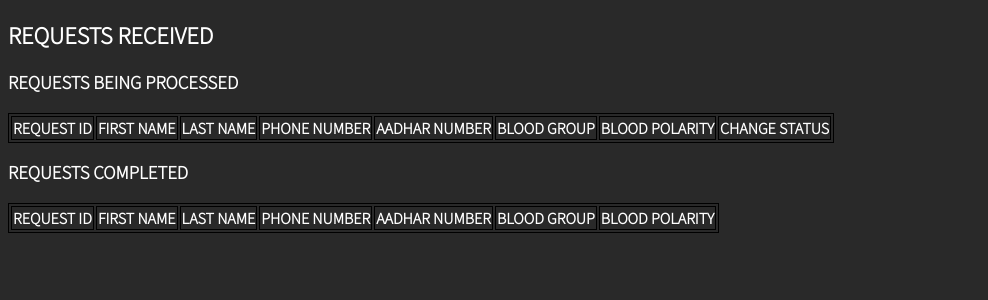
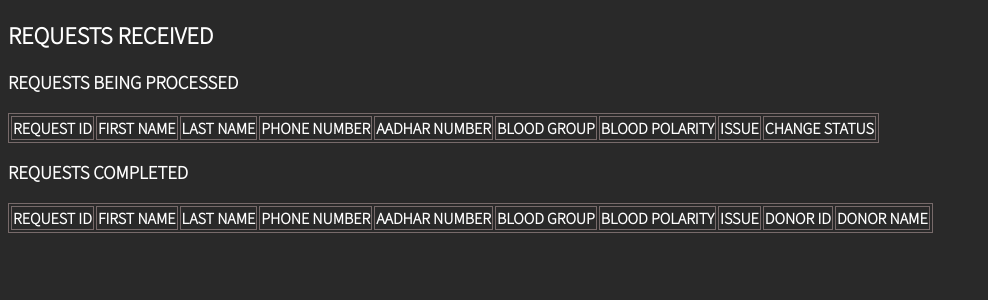
Before and after one commit to RapidCompiler/Blood-Bank-Management-System, a Flask app: page /view_request in a window 1280 px wide. Shown: the top 300 px of the page, without its empty margins (0-988 px from the left). Run offline with Flask 2, Linux system fonts and the light colour scheme; data that the repository does not hold is empty.

Commit message:
Changed view request filter. Updated SQL queries.

```diff
--- a/app.py
+++ b/app.py
@@ -83,29 +83,29 @@ def view_request():
 
     if request.method == "POST":
         # query to change the status of request to COMPLETED
-        print(request.form.get('request_id'), request.form.get('donor'), request.form.get('hospital'))
-        query = f"update request set req_status = 'COMPLETED', hosp_id = '{request.form.get('hospital')}', donor_id = {request.form.get('donor')} where id = {request.form.get('request_id')}"
+        print(request.form.get('request_id'), request.form.get('donor'), session.get('hospital_id', None))
+        query = f"update request set req_status = 'COMPLETED', hosp_id = '{session.get('hospital_id', None)}', donor_id = {request.form.get('donor')} where id = {request.form.get('request_id')}"
         print(query)
         cursor.execute(query)
         conn.commit()
 
-    query = f"select request.id, first_name, last_name, phone, aadhar_id, blood_group, blood_polarity from request left join request_verification on request.v_id=request_verification.v_id where req_status = 'PROCESSING';"
+    hosp_id = session.get('hospital_id', None)
+    print(hosp_id)
+
+    query = f"select request.id, first_name, last_name, phone, aadhar_id, blood_group, blood_polarity, issue from request left join request_verification on request.v_id=request_verification.v_id where req_status = 'PROCESSING' and hosp_id = {hosp_id};"
     cursor.execute(query)
     processing = cursor.fetchall()
 
-    query = f"select request.id, first_name, last_name, phone, aadhar_id, blood_group, blood_polarity, donor_id from request left join request_verification on request.v_id=request_verification.v_id where req_status = 'COMPLETED';"
+    query = f"select request.id, request_verification.first_name, request_verification.last_name, request.phone, request_verification.aadhar_id, request.blood_group, request.blood_polarity, request.issue, request.donor_id, donor_verification.first_name from request left join request_verification on request.v_id=request_verification.v_id left join donor on request.donor_id = donor.id left join donor_verification on donor.v_id = donor_verification.v_id where req_status = 'COMPLETED' and hosp_id = {hosp_id};"
     cursor.execute(query)
     completed = cursor.fetchall()
+    print(completed)
 
     query = f"select donor.id, first_name, last_name from donor left join donor_verification on donor.v_id=donor_verification.v_id"
     cursor.execute(query)
     donors = cursor.fetchall()
 
-    query = f"select hospital_table.id,hosp_name,locality_name from hospital_table left join locality on hospital_table.hosp_locality = locality.id;"
-    cursor.execute(query)
-    hospitals = cursor.fetchall()
-
-    requests={"processing": processing, "completed": completed, "donors": donors, "hospitals": hospitals}
+    requests={"processing": processing, "completed": completed, "donors": donors}
     print(requests)
     return render_template('request-view.html', requests=requests)
 
@@ -295,7 +295,7 @@ def login_page(user):
 def login(user):
     userid = request.form.get("userid")
     password = request.form.get("password")
-    query = f"select * from {user}_table where id = '{userid}'"
+    query = f"select * from {user}_table where id = {userid}"
     print(query)
     cursor.execute(query)
     results = cursor.fetchall()
@@ -308,7 +308,6 @@ def login(user):
         if pwhash == results[-1][-2]:
             session[f"{user}_logged_in"] = True
             session[f"{user}_id"] = userid
-            session[f"{user}_name"] = results[-1][-3]
             session.pop(f"{user}_login_error", None)
             print('came here')
             return redirect(f'/{user}')
@@ -323,7 +322,6 @@ def logout(user):
     print(session.get('hospital_logged_in', None), session.get('hospital_id', None), session.get('hospital_name', None))
     session.pop(f'{user}_logged_in', None)
     session.pop(f"{user}_id", None)
-    session.pop(f"{user}_name", None)
     print(session.get('hospital_logged_in', None), session.get('hospital_id', None), session.get('hospital_name', None))
     return redirect(url_for('index'))
 
--- a/templates/request-view.html
+++ b/templates/request-view.html
@@ -26,7 +26,7 @@
         }
 
         table, th, td {
-            border: 1px solid black;
+            border: 1px solid rgb(119, 106, 106);
         }
 
         /* Button used to open the contact form - fixed at the bottom of the page */
@@ -141,6 +141,7 @@
             <th>Aadhar Number</th>
             <th>Blood Group</th>
             <th>Blood Polarity</th>
+            <th>Issue</th>
             <th>change Status</th>
           </tr>
           {% for i in requests["processing"] %}
@@ -152,6 +153,7 @@
             <th>{{ i[4] }}</th>
             <th>{{ i[5] }}</th>
             <th>{{ '+' if i[6] == 1 else '-' }}</th>
+            <th>{{ i[7] }}</th>
             <th><button class="open-button" onclick="openForm('{{i[0]}}')">Complete </button></th>
           </tr>
           {% endfor %}
@@ -167,6 +169,9 @@
             <th>Aadhar Number</th>
             <th>Blood Group</th>
             <th>Blood Polarity</th>
+            <th>Issue</th>
+            <th>Donor ID</th>
+            <th>Donor Name</th>
           </tr>
           {% for i in requests["completed"] %}
           <tr>
@@ -177,6 +182,9 @@
             <th>{{ i[4] }}</th>
             <th>{{ i[5] }}</th>
             <th>{{ '+' if i[6] == 1 else '-' }}</th>
+            <th>{{ i[7] }}</th>
+            <th>{{ i[8] }}</th>
+            <th>{{ i[9] }}</th>
           </tr>
           {% endfor %}
         </table>
@@ -191,13 +199,6 @@
               <option value="" selected hidden disabled>Select a Donor</option>
               {% for donor in requests['donors']%}
               <option value="{{donor[0]}}">{{ donor[0] }} - {{ donor[1] }} {{ donor[2] }}</option>
-              {% endfor %}
-            </select>
-            <label for="hospital">Select hospital</label>
-            <select name="hospital" id="hospital" required>
-              <option value="" selected hidden disabled>Select a Hospital</option>
-              {% for hospital in requests['hospitals']%}
-              <option value="{{hospital[0]}}">{{ hospital[0] }} - {{ hospital[1] }} {{ hospital[2] }}</option>
               {% endfor %}
             </select>
 
```
